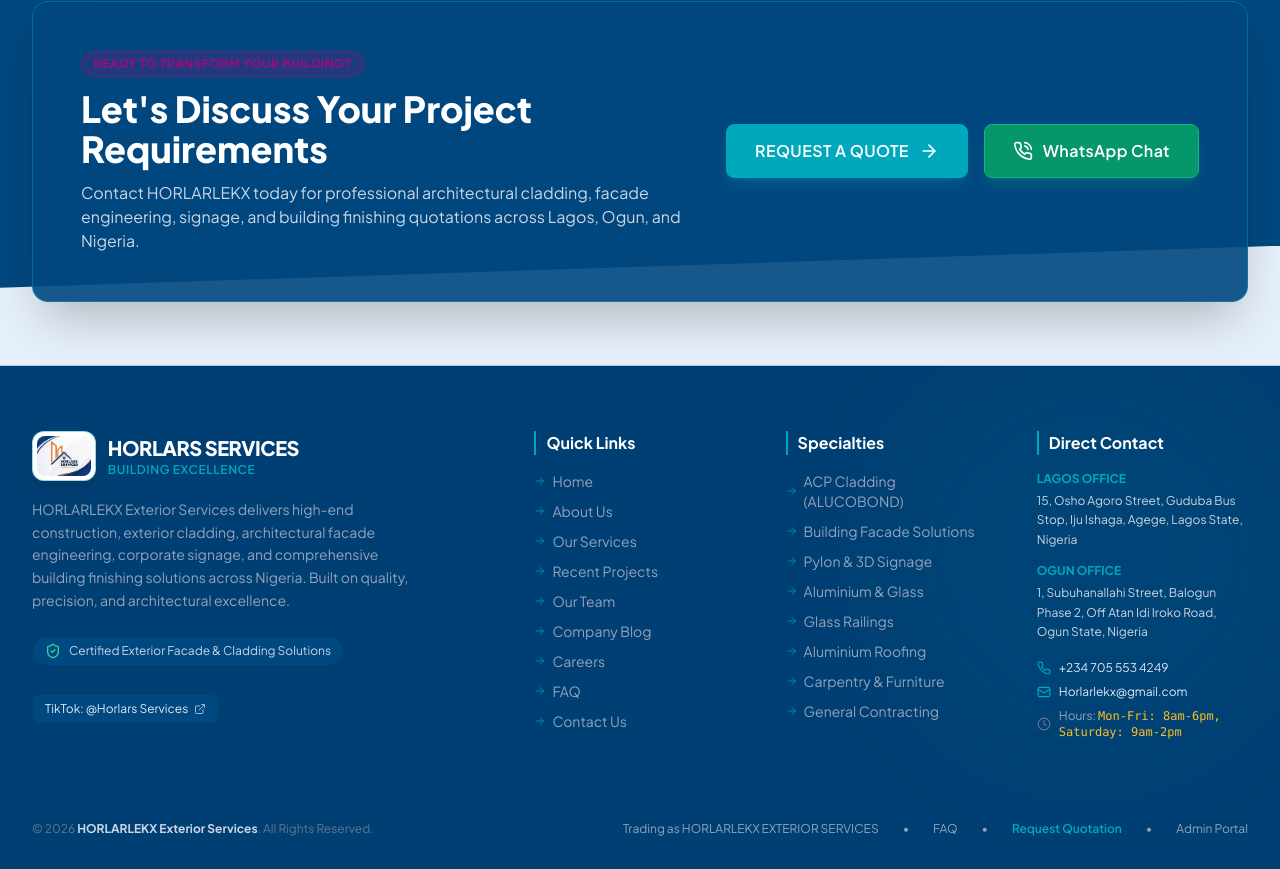
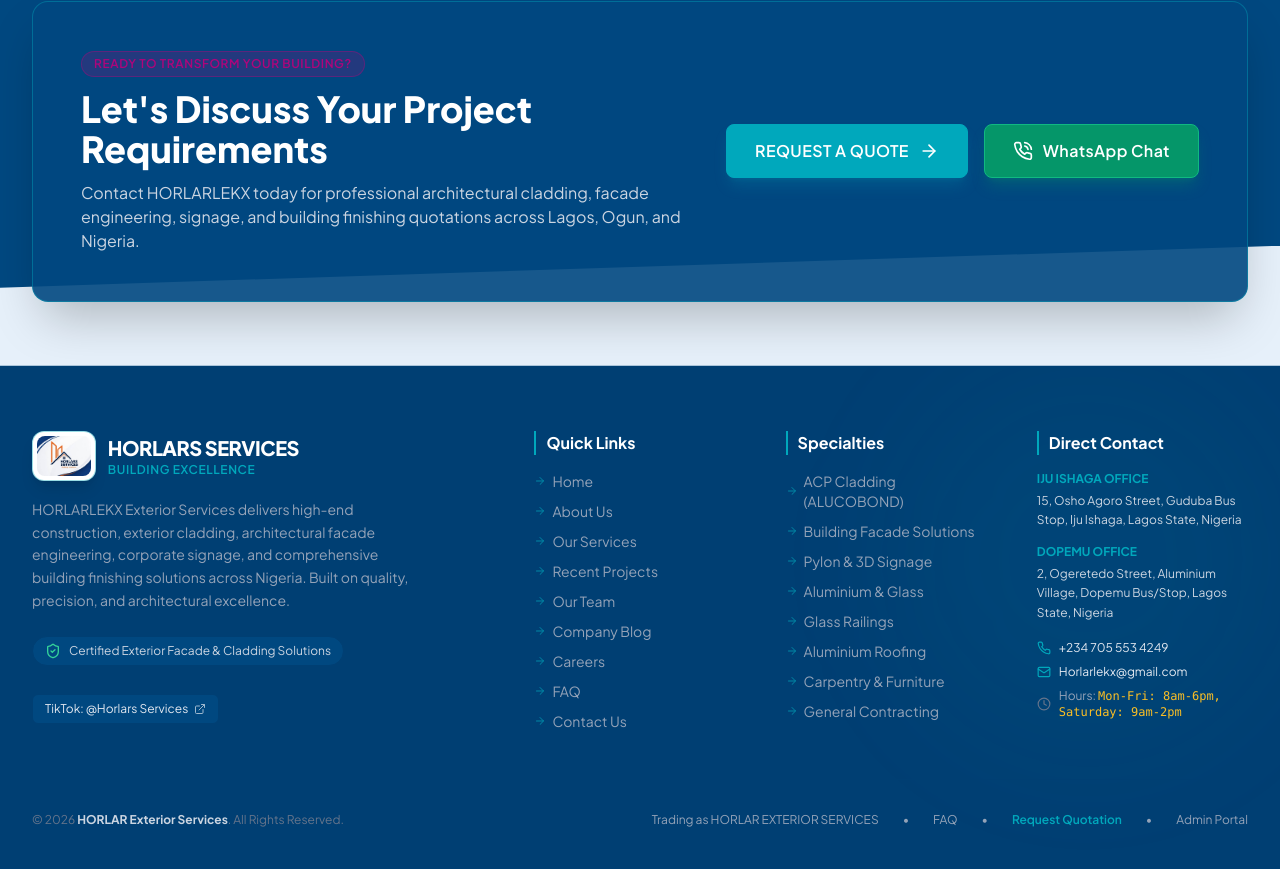
Before and after one commit to Irenimoyan/Horlarlekx, a React (Vite) app: page / in a window 1280 px wide. Shown: the part 8750-9619 px from the top of the page. Built offline with nearby package versions, Linux system fonts and the light colour scheme; no server answers.

Commit message:
modified: Address

```diff
--- a/src/components/Footer.jsx
+++ b/src/components/Footer.jsx
@@ -126,7 +126,7 @@
             <div className="space-y-3.5 text-sm">
               <div>
                 <span className="text-xs font-bold text-brand-orange uppercase block mb-1">
-                  Lagos Office
+                  Iju Ishaga Office
                 </span>
                 <p className="text-slate-300 text-xs leading-relaxed">
                   {companyInfo.offices[0].address}
@@ -135,7 +135,7 @@
 
               <div>
                 <span className="text-xs font-bold text-brand-orange uppercase block mb-1">
-                  Ogun Office
+                  Dopemu Office
                 </span>
                 <p className="text-slate-300 text-xs leading-relaxed">
                   {companyInfo.offices[1].address}
@@ -169,10 +169,10 @@
         {/* Bottom Bar & Copyright */}
         <div className="pt-8 flex flex-col md:flex-row items-center justify-between text-xs text-slate-500 gap-4">
           <div>
-            © 2026 <span className="text-slate-300 font-bold">HORLARLEKX Exterior Services</span>. All Rights Reserved.
+            © 2026 <span className="text-slate-300 font-bold">HORLAR Exterior Services</span>. All Rights Reserved.
           </div>
           <div className="flex items-center space-x-6 text-slate-400">
-            <span>Trading as HORLARLEKX EXTERIOR SERVICES</span>
+            <span>Trading as HORLAR EXTERIOR SERVICES</span>
             <span>•</span>
             <Link to="/faq" className="hover:text-brand-orange transition-colors">FAQ</Link>
             <span>•</span>
--- a/src/data/companyInfo.js
+++ b/src/data/companyInfo.js
@@ -18,20 +18,20 @@
 
   offices: [
     {
-      id: "lagos",
-      name: "Lagos Office",
-      address: "15, Osho Agoro Street, Guduba Bus Stop, Iju Ishaga, Agege, Lagos State, Nigeria",
+      id: "Ishaga",
+      name: "Ishaga Office",
+      address: "15, Osho Agoro Street, Guduba Bus Stop, Iju Ishaga, Lagos State, Nigeria",
       state: "Lagos State",
-      city: "Agege / Iju Ishaga",
+      city: "Iju Ishaga",
       isPrimary: true,
       mapLink: null // To be provided when coordinate link is supplied
     },
     {
-      id: "ogun",
-      name: "Ogun Office",
-      address: "1, Subuhanallahi Street, Balogun Phase 2, Off Atan Idi Iroko Road, Ogun State, Nigeria",
-      state: "Ogun State",
-      city: "Atan Idi Iroko",
+      id: "Dopemu",
+      name: "Dopemu Office",
+      address: "2, Ogeretedo Street, Aluminium Village, Dopemu Bus/Stop, Lagos State, Nigeria",
+      state: "Lagos State",
+      city: "Dopemu",
       isPrimary: false,
       mapLink: null // To be provided when coordinate link is supplied
     }
```
